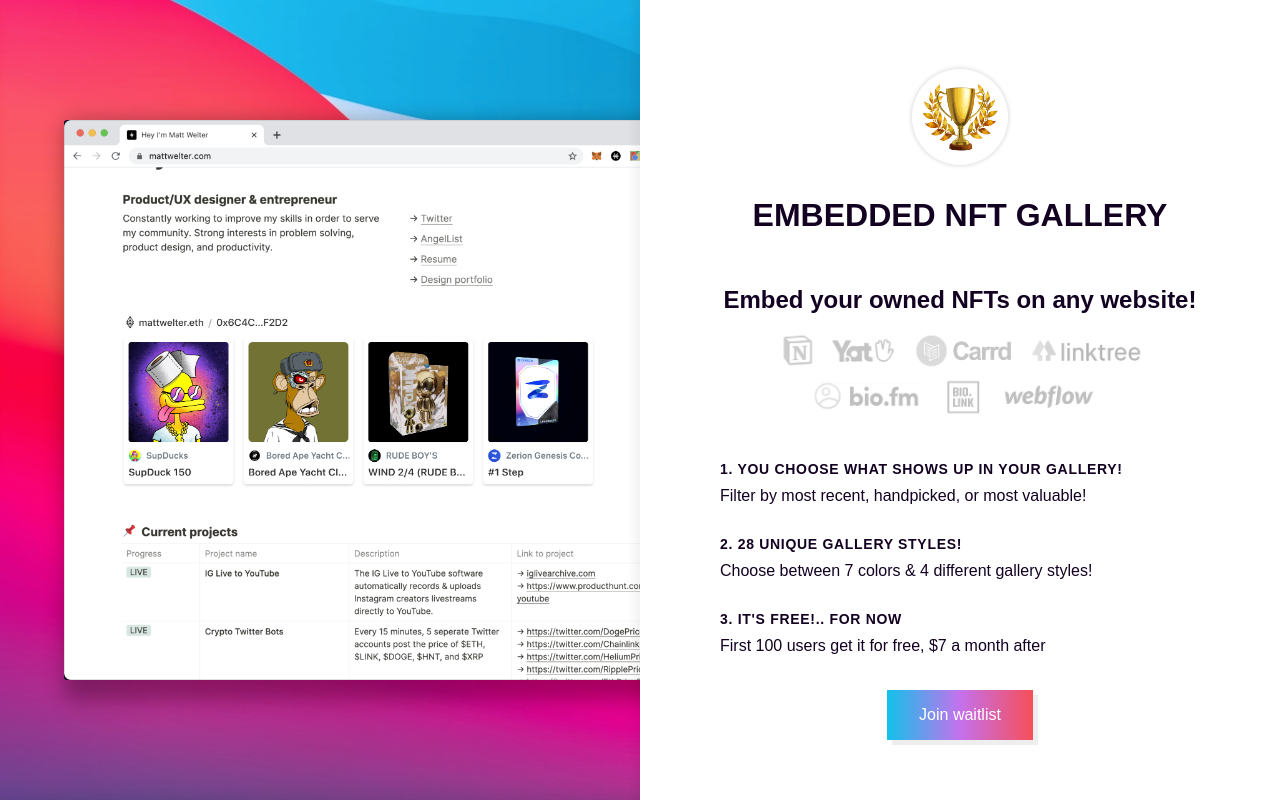
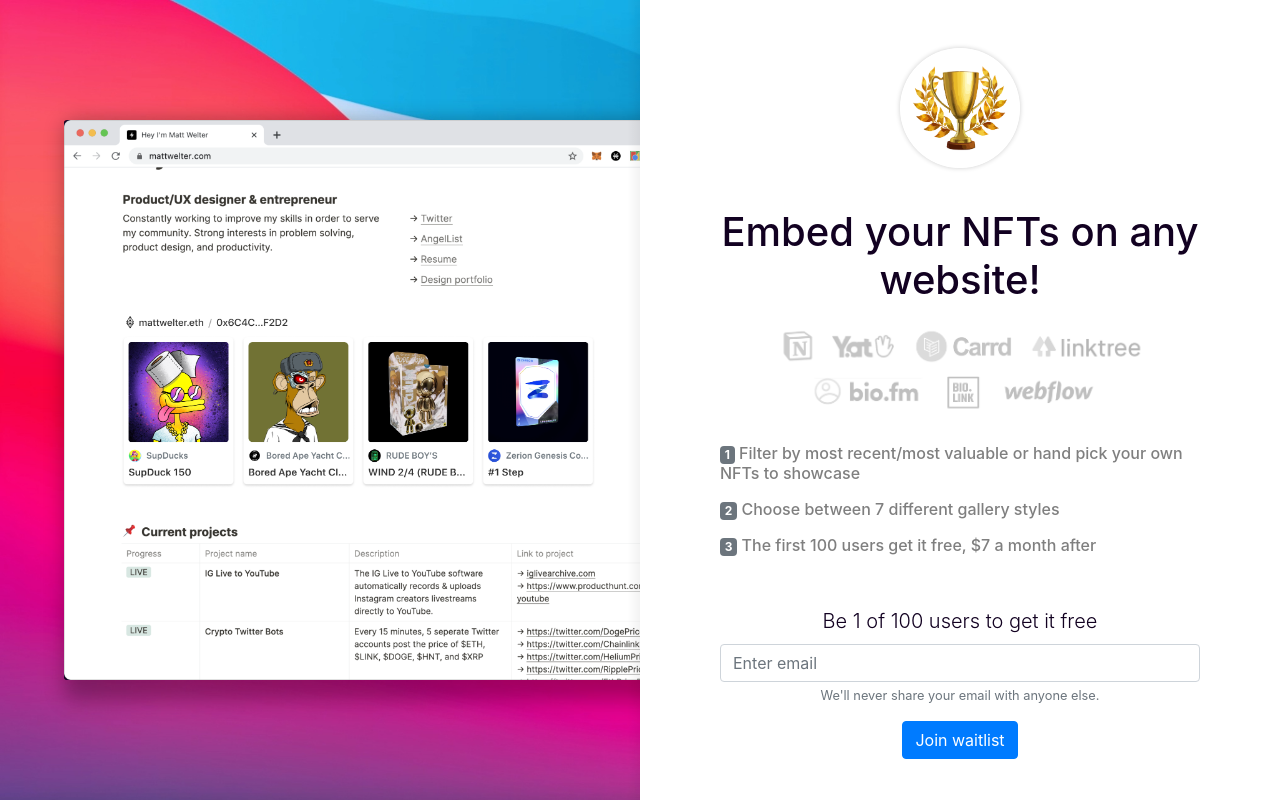
Before and after one commit to mattwelter/nft, a plain HTML site: page index.html in a window 1280 px wide. Drawn offline with nearby package versions, Linux system fonts and the light colour scheme.

Commit message:
Created new UI

```diff
--- a/index.html
+++ b/index.html
@@ -9,13 +9,16 @@
     <meta property="og:image" content="images/thumbnail.png" />
     <meta name="description" content="Embed your owned NFTs on Notion, !">
     <meta content="width=device-width, initial-scale=1.0, maximum-scale=1.0, user-scalable=no" name="viewport">
+    <link rel="stylesheet" href="https://stackpath.bootstrapcdn.com/bootstrap/4.1.3/css/bootstrap.min.css" integrity="sha384-MCw98/SFnGE8fJT3GXwEOngsV7Zt27NXFoaoApmYm81iuXoPkFOJwJ8ERdknLPMO" crossorigin="anonymous">
+    <script src="https://stackpath.bootstrapcdn.com/bootstrap/4.1.3/js/bootstrap.min.js" integrity="sha384-ChfqqxuZUCnJSK3+MXmPNIyE6ZbWh2IMqE241rYiqJxyMiZ6OW/JmZQ5stwEULTy" crossorigin="anonymous"></script>
+    <script src="https://cdnjs.cloudflare.com/ajax/libs/jquery/3.2.1/jquery.min.js"></script>
+
     <style>
       html, body {
         height: 100%; }
 
       body {
         background-color: #fff;
-        font-family: Arial, san-serif, serif;
         color: #120121;
         padding: 0;
         margin: 0; }
@@ -49,7 +52,7 @@
           text-decoration: underline; }
 
       h1.logo {
-        text-transform: uppercase; }
+         }
         h1.logo:before {
           content: "";
           display: block;
@@ -81,7 +84,6 @@
 
       #logos {
         width: 400px;
-        margin-top: -50px;
       }
 
       .splitView__view--wallpaper {
@@ -108,13 +110,8 @@
           text-align: left;
           line-height: 1.5;
           margin-top: 0; }
-        .splitView__view--content h3 {
-          text-align: left;
-          font-size: 14px;
-          text-transform: uppercase;
-          margin-top: 2em;
-          margin-bottom: 0.5em;
-          letter-spacing: 0.05em; }
+
+
 
       .screenshot {
         position: absolute;
@@ -198,6 +195,18 @@
           height: 100%;
           width: 100%; }
 
+      #loader {
+            display: none;
+            position: fixed;
+            top: 0;
+            left: 0;
+            right: 0;
+            bottom: 0;
+            width: 100%;
+            background: rgba(0, 0, 0, .75) url(img/spinner.svg) no-repeat center center;
+            z-index: 10000
+        }
+
       @-webkit-keyframes fadeIn {
         from {
           opacity: 0;
@@ -250,17 +259,32 @@
         </div>
       </div>
       <div class="splitView__view splitView__view--content">
-        <h1 class="logo">Embedded NFT Gallery</h1>
-        <h2>Embed your owned NFTs on any website!</h2>
+        <h1 class="logo">Embed your NFTs on any website!</h1>
         <img id="logos" src="images/logos2.png">
-        <h3>1. You choose what shows up in your gallery!</h3>
-        <p>Filter by most recent, handpicked, or most valuable!</p>
-        <h3>2. 28 unique gallery styles!</h3>
-        <p>Choose between 7 colors & 4 different gallery styles!</p>
-        <h3>3. It's free!.. for now</h3>
-        <p>First 100 users get it for free, $7 a month after</p>
-        <a class="button" data-behavior="safari-only" target="_blank" href="https://docs.google.com/forms/d/14jAwRA-0ssCgWCn_ye_573WGOGaEdwI8Z0LqkxVZ30g/" style="">Join waitlist</a>
+        <h6 class="text-black-50 mt-3 text-sm-left"><span class="badge badge-secondary">1</span> Filter by most recent/most valuable or hand pick your own NFTs to showcase</h6>
+        <h6 class="text-black-50 mt-3 text-left"><span class="badge badge-secondary">2</span> Choose between 7 different gallery styles</h6>
+        <h6 class="text-black-50 mt-3 text-left"><span class="badge badge-secondary">3</span> The first 100 users get it free, $7 a month after</h6>
+
+        <form name="google-sheet" method="post" style="margin-top: 50px;">
+          <div class="form-group">
+            <label for="exampleInputEmail1" class="lead">Be 1 of 100 users to get it free</label>
+            <input type="email" name="What's your email?" class="form-control" id="exampleInputEmail1" aria-describedby="emailHelp" placeholder="Enter email">
+            <small id="emailHelp" class="form-text text-muted">We'll never share your email with anyone else.</small>
+          </div>
+          <button type="submit" name="submit" class="btn btn-primary">Join waitlist</button>
+        </form>
       </div>
     </div>
+    <script>
+                const scriptURL = 'https://script.google.com/macros/s/AKfycbwbzTUxWkuENJpYz-0QINb9wsW6K0oroSsAAjCqnq8AW-TgaM-Tzgrrap0U3F39w7IXpw/exec'
+                const form = document.forms['google-sheet']
+
+                form.addEventListener('submit', e => {
+                  e.preventDefault()
+                  fetch(scriptURL, { method: 'POST', body: new FormData(form)})
+                    .then(response => alert("Thanks for Contacting us..! We Will Contact You Soon..."))
+                    .catch(error => console.error('Error!', error.message))
+                })
+    </script>
   </body>
 </html>
```
Also changed, not shown: 1 other file.
